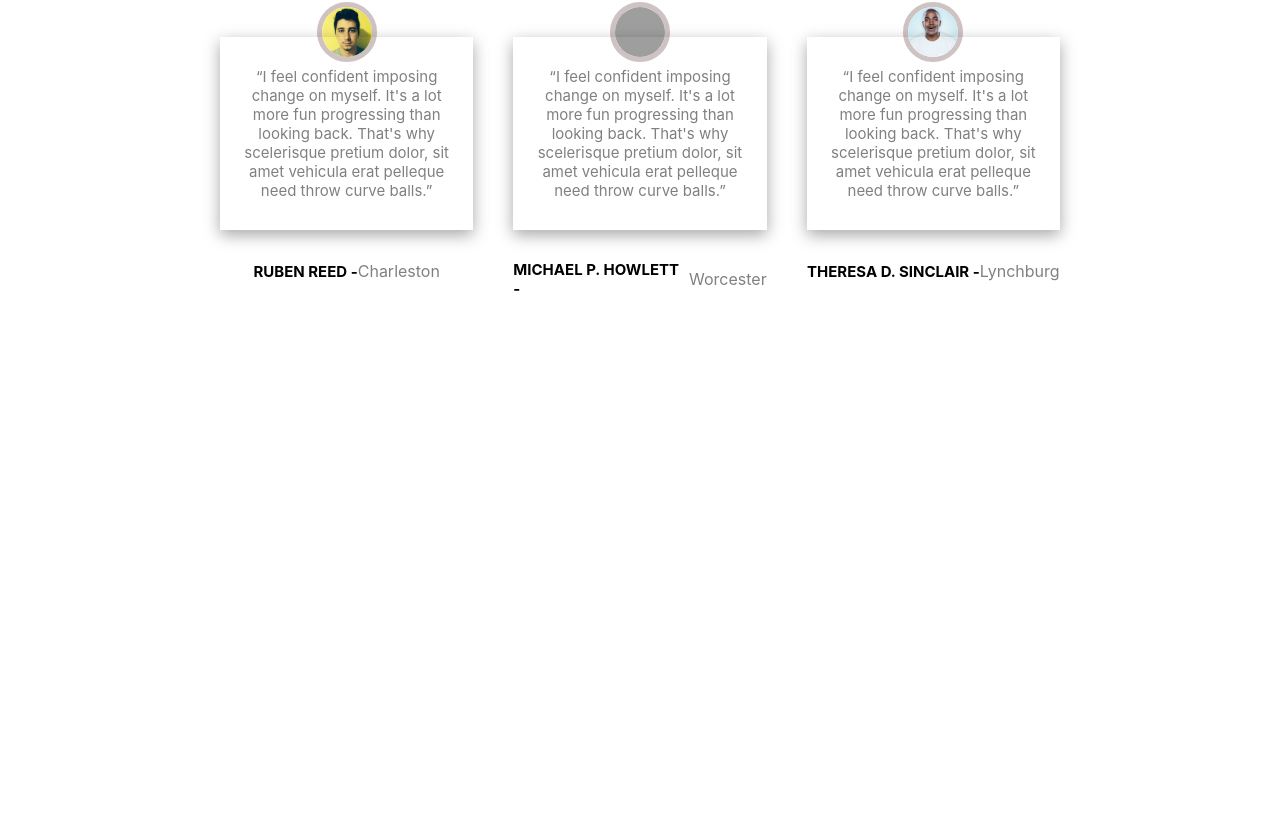
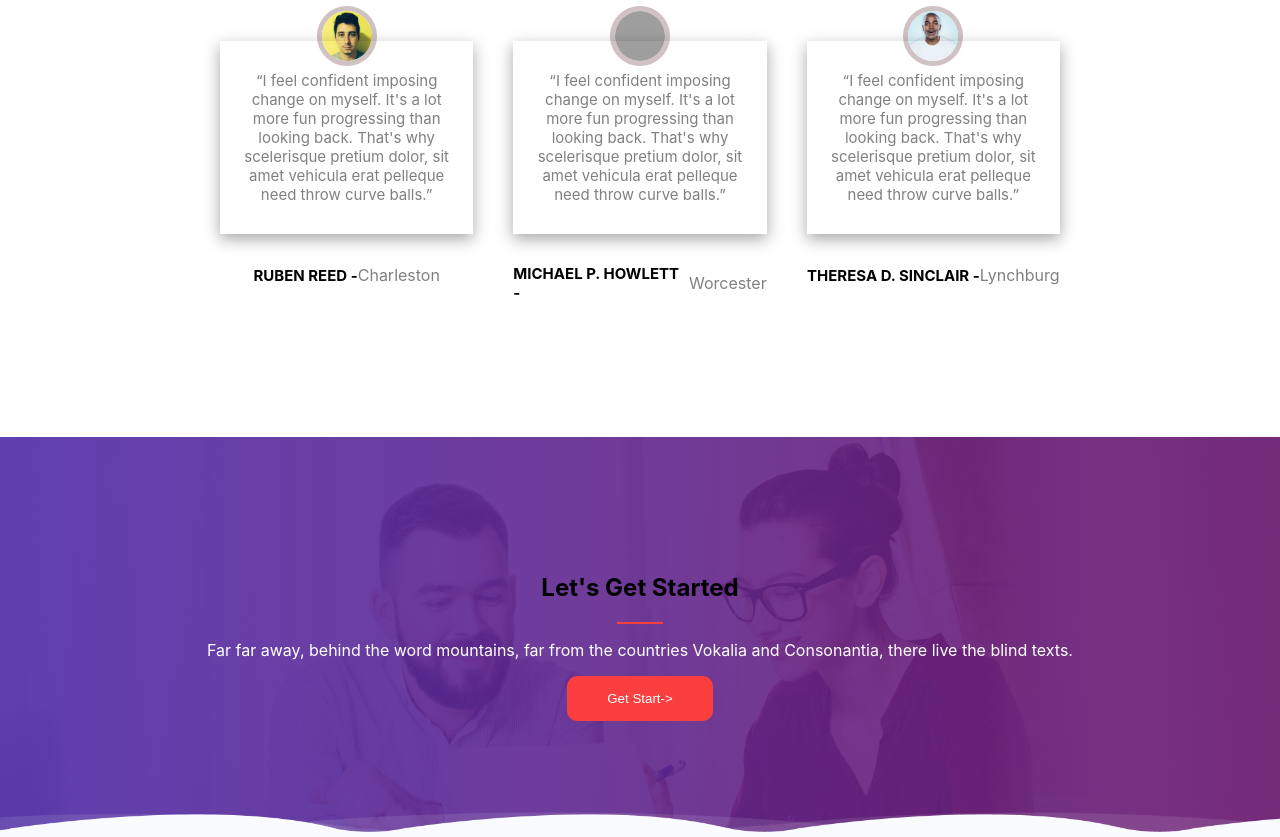
Before and after one commit to Pubudusandeepa/serviceslanding, a React (Create React App) app: page / in a window 1280 px wide. Shown: the part 5043-5880 px from the top of the page. Before the commit the page ends 5476 px from the top, so only its background shows below. Built offline with nearby package versions, Linux system fonts and the light colour scheme; grey boxes are pictures that could not be loaded.

Commit message:
get started section

```diff
--- a/src/App.js
+++ b/src/App.js
@@ -8,6 +8,7 @@ import Pricing from "./container/pricing/Pricing";
 import Team from "./container/team/Team";
 import Work from "./container/work/Work";
 import Testtimonials from "./container/testimonials/Testtimonials";
+import Getstart from "./container/getstart/Getstart";
 
 function App() {
   return (
@@ -21,6 +22,7 @@ function App() {
       <Team />
       <Work />
       <Testtimonials />
+      <Getstart />
     </div>
   );
 }
--- /dev/null
+++ b/src/container/getstart/Getstart.css
@@ -0,0 +1,53 @@
+.getstart_section {
+  display: flex;
+  flex-direction: column;
+  align-items: center;
+  justify-content: center;
+  background-image: url("../../assets/img-1.jpg");
+  height: 50vh;
+  position: relative;
+  background-repeat: no-repeat;
+  background-size: cover;
+  background-position: center;
+}
+.getstart_bottomimg {
+  display: flex;
+  flex-direction: column;
+  position: absolute;
+  bottom: 0;
+  left: 0;
+  right: 0;
+}
+.getstart_wrapper {
+  display: flex;
+  flex-direction: column;
+  align-items: center;
+  justify-content: center;
+  padding: 50px 100px;
+}
+.getstart_contents {
+  display: flex;
+  flex-direction: column;
+  justify-content: center;
+  align-items: center;
+  z-index: 1;
+}
+.getstart_button button {
+  padding: 15px 40px;
+  border-radius: 10px;
+  border: none;
+  background-color: #fb3e3e;
+  color: white;
+  cursor: pointer;
+}
+.section_background {
+  background: linear-gradient(to right, #512da8, #711e72);
+  height: 100%;
+  width: 100%;
+  position: absolute;
+  bottom: 0;
+  right: 0;
+  left: 0;
+  top: 0;
+  opacity: 0.9;
+}
--- /dev/null
+++ b/src/container/getstart/Getstart.jsx
@@ -0,0 +1,28 @@
+import React from "react";
+import "./Getstart.css";
+import images from "../../assets/index.js";
+const Getstart = () => {
+  return (
+    <div className="getstart_section">
+      <div className="getstart_wrapper">
+        <div className="section_background"></div>
+        <div className="getstart_contents">
+          <h2>Let's Get Started</h2>
+          <div className="red_line"></div>
+          <p>
+            Far far away, behind the word mountains, far from the countries
+            Vokalia and Consonantia, there live the blind texts.
+          </p>
+          <div className="getstart_button">
+            <button>Get Start-></button>
+          </div>
+        </div>
+        <div className="getstart_bottomimg">
+          <img src={images.bottom} alt="bottom" />
+        </div>
+      </div>
+    </div>
+  );
+};
+
+export default Getstart;
--- a/src/container/testimonials/Testimonials.css
+++ b/src/container/testimonials/Testimonials.css
@@ -13,7 +13,12 @@
 .testimonials_cards {
   display: flex;
   flex-direction: row;
+
   padding: 0 50px;
+}
+.red_line {
+  width: 5%;
+  border: 1px solid #fb3e3e;
 }
 .testimonials_card {
   display: flex;
@@ -57,6 +62,10 @@
   text-align: center;
   color: gray;
 }
+.testimonials_card:hover {
+  transform: translateY(-10px);
+  transition: all 1s ease-in-out;
+}
 
 @media screen and (max-width: 1150px) {
   .testimonials_wrapper {
```
